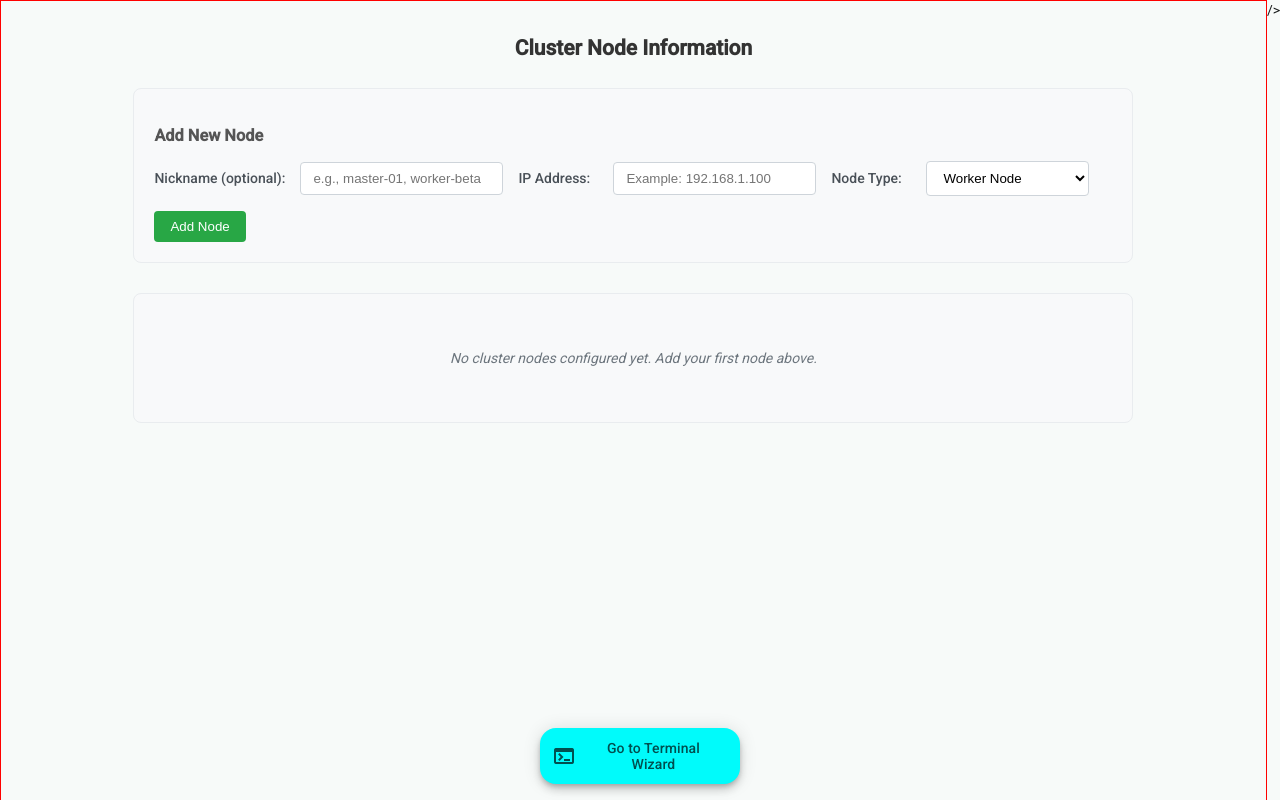
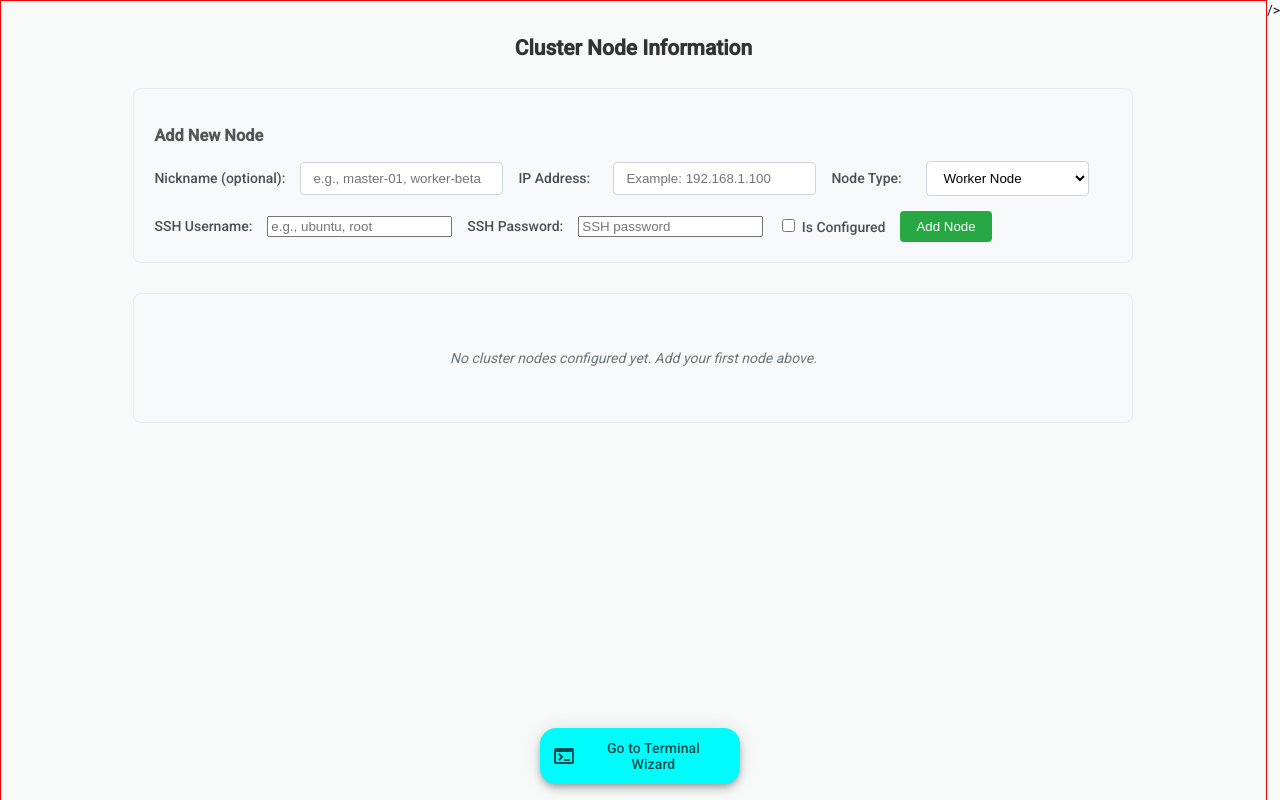
Before and after one commit to Milldrew/kubernetes-browser-wizard, an Angular app in the folder web-bundle-angular/: page / in a window 1280 px wide. Shown: the top 800 px of the page. Built offline with nearby package versions, Linux system fonts and the light colour scheme.

Commit message:
📅  | Fri Aug  8 16:28:53 MDT 2025

```diff
--- a/web-bundle-angular/src/app/cluster-ip-info/cluster-ip-info.component.html
+++ b/web-bundle-angular/src/app/cluster-ip-info/cluster-ip-info.component.html
@@ -29,6 +29,34 @@
         <option value="control-plane">Control Plane Node</option>
       </select>
 
+      <label for="username">SSH Username:</label>
+      <input
+        id="username"
+        type="text"
+        [(ngModel)]="newNode.username"
+        placeholder="e.g., ubuntu, root"
+        class="username-input"
+      />
+
+      <label for="password">SSH Password:</label>
+      <input
+        id="password"
+        type="password"
+        [(ngModel)]="newNode.password"
+        placeholder="SSH password"
+        class="password-input"
+      />
+
+      <label for="isConfigured" class="checkbox-label">
+        <input
+          id="isConfigured"
+          type="checkbox"
+          [(ngModel)]="newNode.isConfigured"
+          class="configured-checkbox"
+        />
+        Is Configured
+      </label>
+
       <button (click)="addNode()" class="add-button">Add Node</button>
     </div>
   </div>
@@ -43,6 +71,10 @@
             <th>Nickname</th>
             <th>IP Address</th>
             <th>Node Type</th>
+            <th>Username</th>
+            <th>Password</th>
+            <th>Configured</th>
+            <th>SSH Command</th>
             <th>Actions</th>
           </tr>
         </thead>
@@ -95,6 +127,60 @@
                   </span>
                 }
               </td>
+              <td>
+                @if (node.isEditing) {
+                  <input
+                    type="text"
+                    [(ngModel)]="node.username"
+                    class="edit-input"
+                    placeholder="Username"
+                  />
+                } @else {
+                  <span class="node-username">
+                    {{ node.username || '-' }}
+                  </span>
+                }
+              </td>
+              <td>
+                @if (node.isEditing) {
+                  <input
+                    type="password"
+                    [(ngModel)]="node.password"
+                    class="edit-input"
+                    placeholder="Password"
+                  />
+                } @else {
+                  <span class="node-password">
+                    {{ node.password ? '••••••••' : '-' }}
+                  </span>
+                }
+              </td>
+              <td>
+                @if (node.isEditing) {
+                  <input
+                    type="checkbox"
+                    [(ngModel)]="node.isConfigured"
+                    class="edit-checkbox"
+                  />
+                } @else {
+                  <span class="configured-status" [class.configured]="node.isConfigured">
+                    {{ node.isConfigured ? '✓' : '✗' }}
+                  </span>
+                }
+              </td>
+              <td>
+                @if (!node.isEditing && generateSshCommand(node)) {
+                  <span
+                    class="copyable-ip"
+                    (click)="copyToClipboard(generateSshCommand(node), $event)"
+                    title="Click to copy SSH command"
+                  >
+                    {{ generateSshCommand(node) }}
+                  </span>
+                } @else {
+                  <span class="no-ssh">-</span>
+                }
+              </td>
               <td class="actions">
                 @if (node.isEditing) {
                   <div>
--- a/web-bundle-angular/src/app/cluster-ip-info/cluster-ip-info.component.ts
+++ b/web-bundle-angular/src/app/cluster-ip-info/cluster-ip-info.component.ts
@@ -12,7 +12,7 @@ import { CoreStateService, ClusterNode } from '../../core-state.service';
 })
 export class ClusterIpInfoComponent implements OnInit, OnDestroy {
   nodes: ClusterNode[] = [];
-  newNode: Partial<ClusterNode> = { ipAddress: '', nodeType: 'worker', nickname: '' };
+  newNode: Partial<ClusterNode> = { ipAddress: '', nodeType: 'worker', nickname: '', username: '', password: '', isConfigured: false };
   private subscription: Subscription = new Subscription();
 
   constructor(private coreStateService: CoreStateService) {}
@@ -35,8 +35,11 @@ export class ClusterIpInfoComponent implements OnInit, OnDestroy {
         ipAddress: this.newNode.ipAddress.trim(),
         nodeType: this.newNode.nodeType || 'worker',
         nickname: this.newNode.nickname?.trim() || '',
+        username: this.newNode.username?.trim() || '',
+        password: this.newNode.password?.trim() || '',
+        isConfigured: this.newNode.isConfigured || false,
       });
-      this.newNode = { ipAddress: '', nodeType: 'worker', nickname: '' };
+      this.newNode = { ipAddress: '', nodeType: 'worker', nickname: '', username: '', password: '', isConfigured: false };
     }
   }
 
@@ -50,6 +53,9 @@ export class ClusterIpInfoComponent implements OnInit, OnDestroy {
         ipAddress: node.ipAddress.trim(),
         nodeType: node.nodeType,
         nickname: node.nickname?.trim() || '',
+        username: node.username?.trim() || '',
+        password: node.password?.trim() || '',
+        isConfigured: node.isConfigured || false,
         isEditing: false
       });
     }
@@ -61,6 +67,17 @@ export class ClusterIpInfoComponent implements OnInit, OnDestroy {
 
   deleteNode(nodeId: string) {
     this.coreStateService.deleteClusterNode(nodeId);
+  }
+
+  generateSshCommand(node: ClusterNode): string {
+    if (node.ipAddress) {
+      if (node.username) {
+        return `ssh ${node.username}@${node.ipAddress}`;
+      } else {
+        return `ssh ${node.ipAddress}`;
+      }
+    }
+    return '';
   }
 
   copyToClipboard(text: string, event: Event) {
--- a/web-bundle-angular/src/core-state.service.ts
+++ b/web-bundle-angular/src/core-state.service.ts
@@ -7,6 +7,9 @@ export interface ClusterNode {
   nodeType: 'worker' | 'control-plane';
   nickname?: string;
   isEditing?: boolean;
+  isConfigured?: boolean;
+  username?: string;
+  password?: string;
 }
 
 @Injectable({
```
